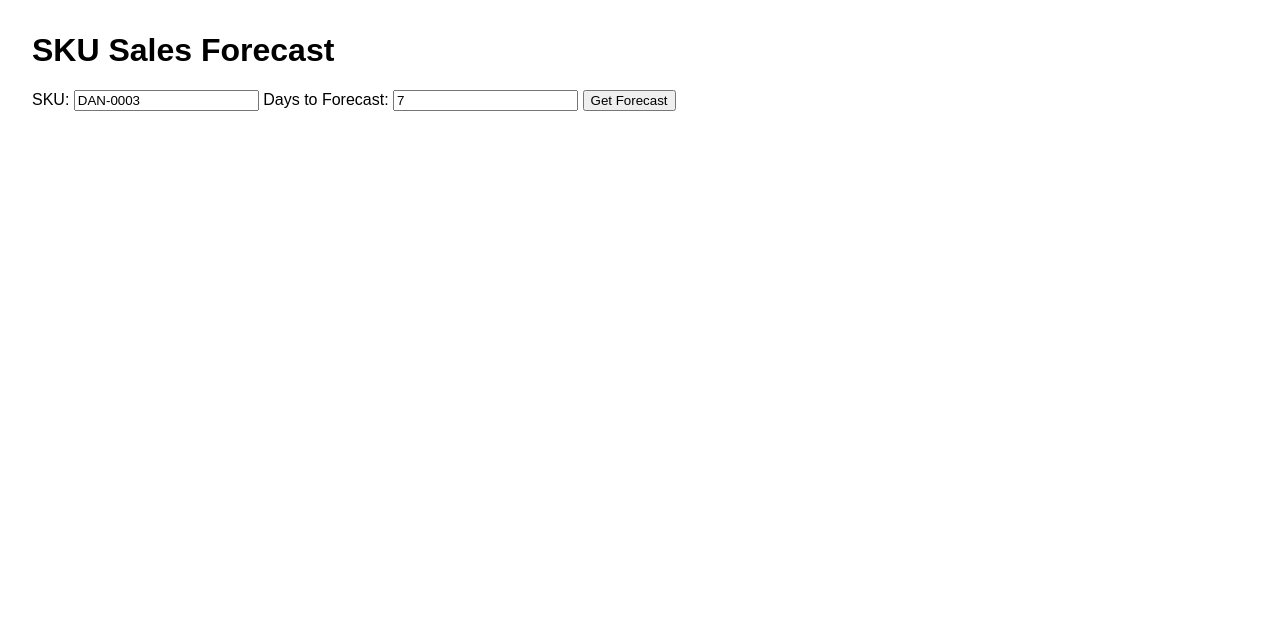
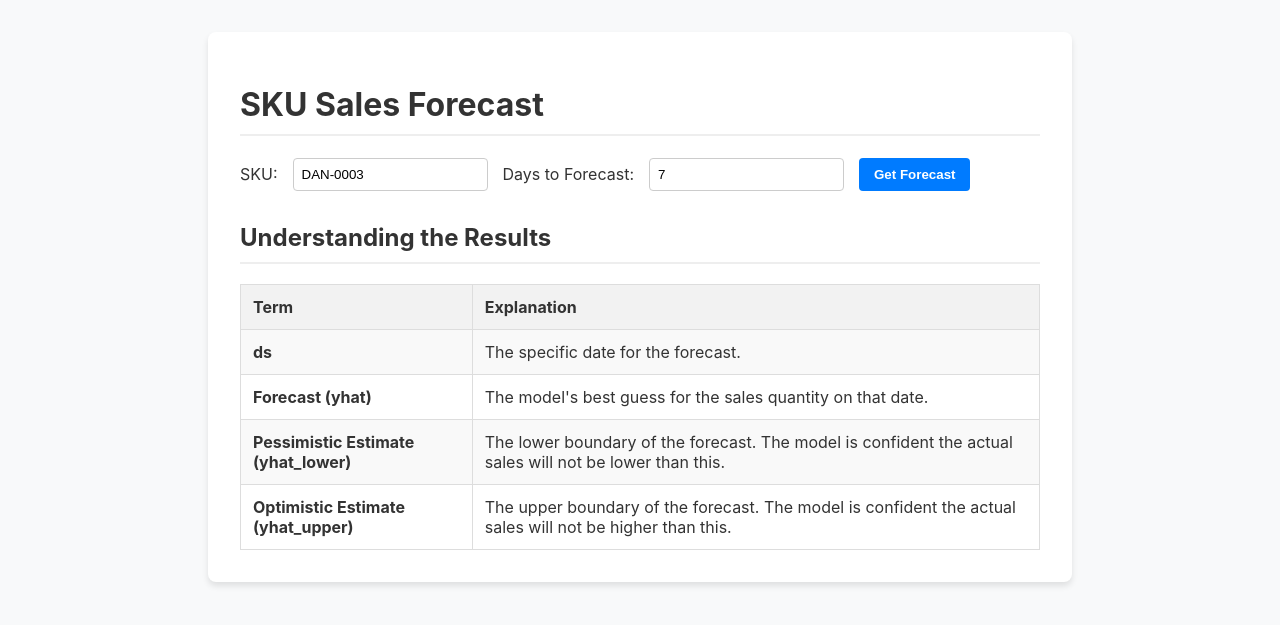
Before and after one commit to ahmadjon0120/sales-forecast-api, a Flask app: page /view_forecast in a window 1280 px wide. Shown: the top 625 px of the page. Run offline with Flask 3, Linux system fonts and the light colour scheme.

Commit message:
feat: Improve UI for forecast page and add guidance

```diff
--- a/app.py
+++ b/app.py
@@ -14,19 +14,34 @@ except FileNotFoundError:
     models = None
     print("FATAL ERROR: 'models.pkl' file not found. The API cannot serve predictions.")
 
-# Define the prediction endpoint
+# --- NEW HELPER FUNCTION ---
+# This function contains the core prediction logic, used by both the API and the web page.
+def get_forecast_data(sku, days):
+    """Selects a model and returns a future-only forecast DataFrame."""
+    model = models[sku]
+    future = model.make_future_dataframe(periods=days)
+    forecast = model.predict(future)
+
+    # Get the last date from the model's own training history
+    last_history_date = model.history_dates.max()
+
+    # Filter the forecast to keep only the dates AFTER the last training date
+    future_forecast = forecast[forecast['ds'] > last_history_date]
+
+    # Return only the necessary columns from the future-only data
+    return future_forecast[['ds', 'yhat', 'yhat_lower', 'yhat_upper']]
+
+
+# Define the prediction endpoint for machine-to-machine communication (e.g., Power Automate)
 @app.route('/predict', methods=['POST'])
 def predict():
-    # Ensure models were loaded
     if models is None:
         return jsonify({"error": "Models are not loaded, check server logs."}), 500
 
-    # Get JSON data from the request
     data = request.get_json()
     if not data:
         return jsonify({"error": "Invalid input: No JSON data received."}), 400
 
-    # Validate input parameters
     sku = data.get('sku')
     days = data.get('days_to_forecast')
 
@@ -41,14 +56,8 @@ def predict():
     except (ValueError, TypeError):
         return jsonify({"error": "'days_to_forecast' must be an integer."}), 400
 
-    # Select the correct model and make a forecast
-    model = models[sku]
-    future = model.make_future_dataframe(periods=days)
-    forecast = model.predict(future)
-
-    # Prepare the response
-    # Select only the future dates for the response
-    response_data = forecast[['ds', 'yhat', 'yhat_lower', 'yhat_upper']].tail(days)
+    # Call the helper function to get the forecast
+    response_data = get_forecast_data(sku, days)
 
     # Convert datetime to string for JSON compatibility
     response_data['ds'] = response_data['ds'].dt.strftime('%Y-%m-%d')
@@ -58,12 +67,7 @@ def predict():
 
     return jsonify(result)
 
-# Add a root endpoint to easily check if the service is running
-@app.route('/')
-def index():
-    return f"Sales Forecast API is running with {len(models) if models else 0} models loaded.", 200
-
-# This new function handles the web page
+# Define the endpoint for the human-readable web page
 @app.route('/view_forecast', methods=['GET', 'POST'])
 def view_forecast():
     # Default values for the form
@@ -72,18 +76,14 @@ def view_forecast():
     forecast_result = None
 
     if request.method == 'POST':
-        # Get data from the web form
         sku_input = request.form.get('sku')
         days_input = int(request.form.get('days_to_forecast'))
 
         if sku_input and sku_input in models:
-            # Run the prediction logic
-            model = models[sku_input]
-            future = model.make_future_dataframe(periods=days_input)
-            forecast = model.predict(future)
+            # Call the helper function to get the forecast
+            response_data = get_forecast_data(sku_input, days_input)
 
             # Format the data for the template
-            response_data = forecast[['ds', 'yhat', 'yhat_lower', 'yhat_upper']].tail(days_input)
             response_data['ds'] = response_data['ds'].dt.strftime('%Y-%m-%d')
             forecast_result = response_data.to_dict(orient='records')
 
@@ -92,3 +92,8 @@ def view_forecast():
                            forecast_data=forecast_result,
                            sku_in=sku_input,
                            days_in=days_input)
+
+# Add a root endpoint to easily check if the service is running
+@app.route('/')
+def index():
+    return f"Sales Forecast API is running with {len(models) if models else 0} models loaded.", 200
--- a/templates/result.html
+++ b/templates/result.html
@@ -2,22 +2,78 @@
 <html lang="en">
 <head>
     <meta charset="UTF-8">
-    <title>Sales Forecast</title>
+    <meta name="viewport" content="width=device-width, initial-scale=1.0">
+    <title>Sales Forecast - Myer</title>
     <style>
-        body { font-family: sans-serif; margin: 2em; }
-        table { border-collapse: collapse; width: 60%; margin-top: 1em; }
-        th, td { border: 1px solid #dddddd; text-align: left; padding: 8px; }
-        th { background-color: #f2f2f2; }
+        body {
+            font-family: -apple-system, BlinkMacSystemFont, "Segoe UI", Roboto, Helvetica, Arial, sans-serif;
+            margin: 0;
+            padding: 2em;
+            background-color: #f8f9fa;
+            color: #333;
+        }
+        .container {
+            max-width: 800px;
+            margin: 0 auto;
+            background-color: #fff;
+            padding: 2em;
+            border-radius: 8px;
+            box-shadow: 0 4px 6px rgba(0,0,0,0.1);
+        }
+        h1, h2 {
+            border-bottom: 2px solid #eee;
+            padding-bottom: 10px;
+        }
+        form {
+            display: flex;
+            align-items: center;
+            gap: 15px;
+            margin-bottom: 2em;
+        }
+        input {
+            padding: 8px;
+            border: 1px solid #ccc;
+            border-radius: 4px;
+        }
+        button {
+            padding: 9px 15px;
+            border: none;
+            border-radius: 4px;
+            background-color: #007bff;
+            color: white;
+            cursor: pointer;
+            font-weight: bold;
+        }
+        button:hover {
+            background-color: #0056b3;
+        }
+        table {
+            border-collapse: collapse;
+            width: 100%;
+            margin-top: 1em;
+        }
+        th, td {
+            border: 1px solid #ddd;
+            text-align: left;
+            padding: 12px;
+        }
+        th {
+            background-color: #f2f2f2;
+        }
+        tbody tr:nth-child(odd) {
+            background-color: #f9f9f9;
+        }
     </style>
 </head>
 <body>
+    <div class="container">
         <h1>SKU Sales Forecast</h1>
 
         <form method="POST">
             <label for="sku">SKU:</label>
             <input type="text" id="sku" name="sku" value="{{ sku_in }}" required>
             <label for="days">Days to Forecast:</label>
-        <input type="number" id="days" name="days_to_forecast" value="{{ days_in }}" required>
+            <input type="number" id="days" name="days_to_forecast" value="{{ days_in }}" min="1" required>
             <button type="submit">Get Forecast</button>
         </form>
 
@@ -26,10 +82,10 @@
             <table>
                 <thead>
                     <tr>
-                    <th>Date (ds)</th>
-                    <th>Forecast (yhat)</th>
-                    <th>Lower Estimate</th>
-                    <th>Upper Estimate</th>
+                        <th>Date</th>
+                        <th>Forecast</th>
+                        <th>Pessimistic Estimate</th>
+                        <th>Optimistic Estimate</th>
                     </tr>
                 </thead>
                 <tbody>
@@ -45,5 +101,33 @@
             </table>
         {% endif %}
 
+        <h2>Understanding the Results</h2>
+        <table>
+            <thead>
+                <tr>
+                    <th>Term</th>
+                    <th>Explanation</th>
+                </tr>
+            </thead>
+            <tbody>
+                <tr>
+                    <td><strong>ds</strong></td>
+                    <td>The specific date for the forecast.</td>
+                </tr>
+                <tr>
+                    <td><strong>Forecast (yhat)</strong></td>
+                    <td>The model's best guess for the sales quantity on that date.</td>
+                </tr>
+                <tr>
+                    <td><strong>Pessimistic Estimate (yhat_lower)</strong></td>
+                    <td>The lower boundary of the forecast. The model is confident the actual sales will not be lower than this.</td>
+                </tr>
+                <tr>
+                    <td><strong>Optimistic Estimate (yhat_upper)</strong></td>
+                    <td>The upper boundary of the forecast. The model is confident the actual sales will not be higher than this.</td>
+                </tr>
+            </tbody>
+        </table>
+    </div>
 </body>
 </html>
```
Lines whose indentation alone changed are shown as unchanged.
